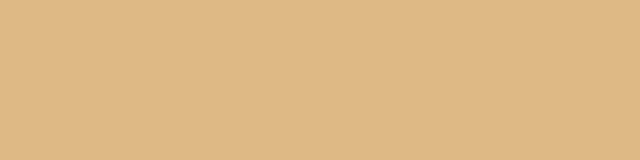
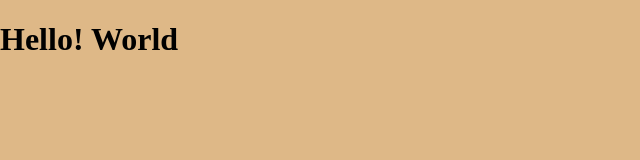
Before and after one commit to sagar30sept/Quote-Generator, a plain HTML site: page index.html in a window 1280 px wide. Shown: the whole page, without its empty margins (0-640 px from the left). Drawn offline with Linux system fonts and the light colour scheme.

Commit message:
hello world

```diff
--- a/index.html
+++ b/index.html
@@ -10,6 +10,7 @@
 </head>
 <body>
     <i class="fab fa-500px"></i>
+    <h1>Hello! World</h1>
     <!-- Script -->
     <script src="script.js"></script>
 </body>
```
